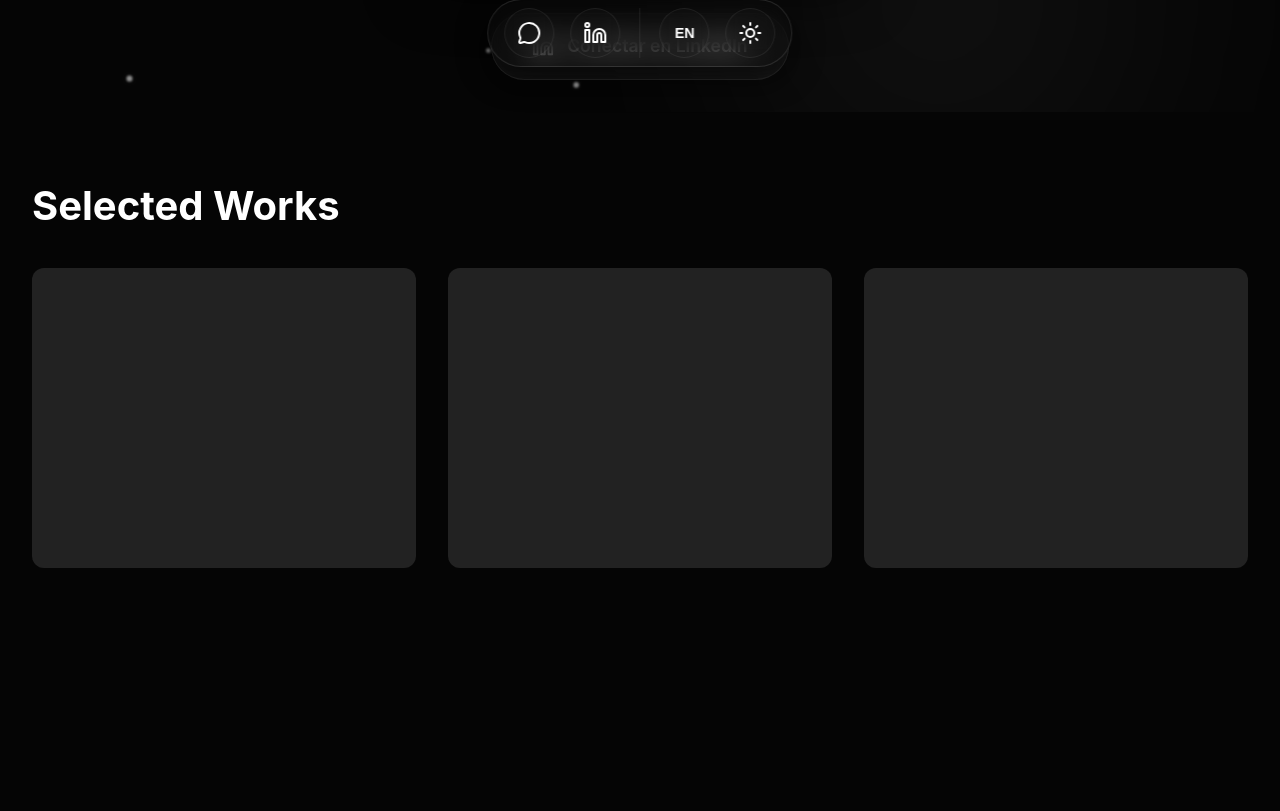
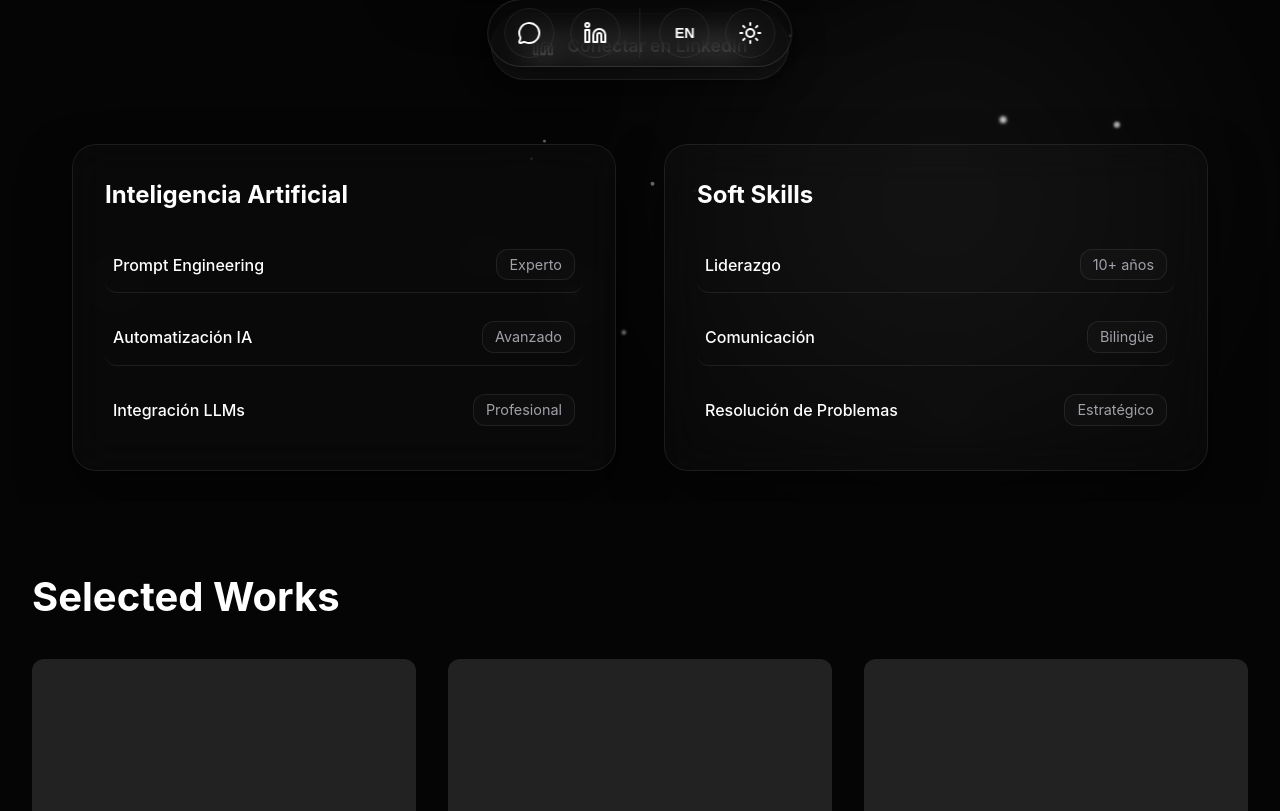
Before and after one commit to Francisco-V98/portfolio-q1-2026, a React (Vite) app: page / in a window 1280 px wide. Shown: the part 709-1520 px from the top of the page. Built offline with nearby package versions, Linux system fonts and the light colour scheme.

Commit message:
feat: Add AI and Soft Skills statistics section to the Hero component with corresponding translations.

```diff
--- a/src/components/Hero.tsx
+++ b/src/components/Hero.tsx
@@ -42,11 +42,13 @@ export default function Hero() {
         <section style={{
             minHeight: '100vh',
             display: 'flex',
+            flexDirection: 'column',
             alignItems: 'center',
             justifyContent: 'center',
             position: 'relative',
             overflow: 'hidden',
-            padding: '2rem'
+            padding: '2rem',
+            gap: '4rem'
         }} onMouseMove={handleGlobalMouseMove} onMouseLeave={handleMouseLeaveSection}>
 
             <BackgroundEffect />
@@ -241,14 +243,177 @@ export default function Hero() {
                 </motion.div>
 
             </div>
+
+            {/* Bottom Stats Section - AI & Soft Skills */}
+            <motion.div
+                initial={{ opacity: 0, y: 30 }}
+                animate={{ opacity: 1, y: 0 }}
+                transition={{ duration: 0.8, delay: 0.5 }}
+                style={{
+                    width: '100%',
+                    maxWidth: '1200px',
+                    display: 'grid',
+                    gridTemplateColumns: '1fr 1fr',
+                    gap: '3rem',
+                    padding: '0 2rem'
+                }}
+            >
+                {/* AI Stats */}
+                <motion.div
+                    whileHover={{
+                        scale: 1.02,
+                        boxShadow: '0 30px 60px rgba(0,0,0,0.3)'
+                    }}
+                    transition={{ type: "spring", stiffness: 300, damping: 25 }}
+                    style={{
+                        background: 'var(--glass-bg)',
+                        backdropFilter: 'blur(20px)',
+                        border: '1px solid var(--glass-border)',
+                        borderRadius: '24px',
+                        padding: '2rem',
+                        boxShadow: 'var(--glass-shadow)',
+                        cursor: 'pointer'
+                    }}
+                >
+                    <h3 style={{
+                        fontSize: '1.5rem',
+                        fontWeight: 700,
+                        marginBottom: '1.5rem',
+                        color: 'var(--text-color)'
+                    }}>
+                        {t.hero.bottomStats.aiTitle}
+                    </h3>
+                    <div style={{ display: 'flex', flexDirection: 'column', gap: '1rem' }}>
+                        {t.hero.bottomStats.aiItems.map((item: any, idx: number) => (
+                            <motion.div
+                                key={idx}
+                                whileHover={{
+                                    x: 5,
+                                    backgroundColor: 'var(--icon-box-bg)'
+                                }}
+                                transition={{ type: "spring", stiffness: 400, damping: 25 }}
+                                style={{
+                                    display: 'flex',
+                                    justifyContent: 'space-between',
+                                    alignItems: 'center',
+                                    padding: '0.75rem 0.5rem',
+                                    borderRadius: '12px',
+                                    borderBottom: idx < t.hero.bottomStats.aiItems.length - 1 ? '1px solid var(--glass-border)' : 'none',
+                                    cursor: 'pointer'
+                                }}
+                            >
+                                <span style={{ color: 'var(--text-color)', fontWeight: 500 }}>{item.label}</span>
+                                <motion.span
+                                    whileHover={{
+                                        scale: 1.1,
+                                        backgroundColor: 'var(--button-glass-hover)'
+                                    }}
+                                    style={{
+                                        color: 'var(--secondary-text)',
+                                        fontSize: '0.9rem',
+                                        background: 'var(--icon-box-bg)',
+                                        padding: '0.25rem 0.75rem',
+                                        borderRadius: '12px',
+                                        border: '1px solid var(--glass-border)'
+                                    }}
+                                >{item.value}</motion.span>
+                            </motion.div>
+                        ))}
+                    </div>
+                </motion.div>
+
+                {/* Soft Skills Stats */}
+                <motion.div
+                    whileHover={{
+                        scale: 1.02,
+                        boxShadow: '0 30px 60px rgba(0,0,0,0.3)'
+                    }}
+                    transition={{ type: "spring", stiffness: 300, damping: 25 }}
+                    style={{
+                        background: 'var(--glass-bg)',
+                        backdropFilter: 'blur(20px)',
+                        border: '1px solid var(--glass-border)',
+                        borderRadius: '24px',
+                        padding: '2rem',
+                        boxShadow: 'var(--glass-shadow)',
+                        cursor: 'pointer'
+                    }}
+                >
+                    <h3 style={{
+                        fontSize: '1.5rem',
+                        fontWeight: 700,
+                        marginBottom: '1.5rem',
+                        color: 'var(--text-color)'
+                    }}>
+                        {t.hero.bottomStats.softSkillsTitle}
+                    </h3>
+                    <div style={{ display: 'flex', flexDirection: 'column', gap: '1rem' }}>
+                        {t.hero.bottomStats.softSkillsItems.map((item: any, idx: number) => (
+                            <motion.div
+                                key={idx}
+                                whileHover={{
+                                    x: 5,
+                                    backgroundColor: 'var(--icon-box-bg)'
+                                }}
+                                transition={{ type: "spring", stiffness: 400, damping: 25 }}
+                                style={{
+                                    display: 'flex',
+                                    justifyContent: 'space-between',
+                                    alignItems: 'center',
+                                    padding: '0.75rem 0.5rem',
+                                    borderRadius: '12px',
+                                    borderBottom: idx < t.hero.bottomStats.softSkillsItems.length - 1 ? '1px solid var(--glass-border)' : 'none',
+                                    cursor: 'pointer'
+                                }}
+                            >
+                                <span style={{ color: 'var(--text-color)', fontWeight: 500 }}>{item.label}</span>
+                                <motion.span
+                                    whileHover={{
+                                        scale: 1.1,
+                                        backgroundColor: 'var(--button-glass-hover)'
+                                    }}
+                                    style={{
+                                        color: 'var(--secondary-text)',
+                                        fontSize: '0.9rem',
+                                        background: 'var(--icon-box-bg)',
+                                        padding: '0.25rem 0.75rem',
+                                        borderRadius: '12px',
+                                        border: '1px solid var(--glass-border)'
+                                    }}
+                                >{item.value}</motion.span>
+                            </motion.div>
+                        ))}
+                    </div>
+                </motion.div>
+            </motion.div>
+
         </section>
     );
 }
 
 function StatItem({ icon, title, subtitle, align = 'right' }: { icon: any, title: string, subtitle: string, align?: 'left' | 'right' }) {
     return (
-        <div style={{ display: 'flex', alignItems: 'center', gap: '1rem', flexDirection: align === 'left' ? 'row' : 'row-reverse' }}>
-            <div style={{
+        <motion.div
+            whileHover={{
+                scale: 1.05,
+                x: align === 'left' ? 5 : -5
+            }}
+            transition={{ type: "spring", stiffness: 300, damping: 20 }}
+            style={{
+                display: 'flex',
+                alignItems: 'center',
+                gap: '1rem',
+                flexDirection: align === 'left' ? 'row' : 'row-reverse',
+                cursor: 'pointer'
+            }}
+        >
+            <motion.div
+                whileHover={{
+                    rotate: [0, -10, 10, -10, 0],
+                    backgroundColor: 'var(--button-glass-hover)'
+                }}
+                transition={{ duration: 0.5 }}
+                style={{
                     width: '56px',
                     height: '56px',
                     borderRadius: '16px',
@@ -260,13 +425,14 @@ function StatItem({ icon, title, subtitle, align = 'right' }: { icon: any, title
                     justifyContent: 'center',
                     color: 'var(--text-color)',
                     boxShadow: '0 4px 10px rgba(0,0,0,0.05)'
-            }}>
+                }}
+            >
                 {icon}
-            </div>
+            </motion.div>
             <div>
                 <h3 style={{ fontSize: '1.1rem', fontWeight: 600 }}>{title}</h3>
                 <p style={{ fontSize: '0.9rem', color: 'var(--secondary-text)' }}>{subtitle}</p>
             </div>
-        </div>
+        </motion.div>
     )
 }
--- a/src/data/translations.ts
+++ b/src/data/translations.ts
@@ -25,6 +25,20 @@ export const translations = {
                 p1: "Soy Francisco Colmenarez, un profesional con un perfil híbrido que une diseño, desarrollo y estrategia de IA.",
                 p2: "Con más de 10 años de trayectoria, he evolucionado hasta consolidar un perfil integral como Product Designer y Desarrollador Móvil (Flutter).",
                 p3: "Mi objetivo es unir diseño, código e IA para crear productos digitales con propósito."
+            },
+            bottomStats: {
+                aiTitle: "Inteligencia Artificial",
+                aiItems: [
+                    { label: "Prompt Engineering", value: "Experto" },
+                    { label: "Automatización IA", value: "Avanzado" },
+                    { label: "Integración LLMs", value: "Profesional" }
+                ],
+                softSkillsTitle: "Soft Skills",
+                softSkillsItems: [
+                    { label: "Liderazgo", value: "10+ años" },
+                    { label: "Comunicación", value: "Bilingüe" },
+                    { label: "Resolución de Problemas", value: "Estratégico" }
+                ]
             }
         },
         nav: {
@@ -59,6 +73,20 @@ export const translations = {
                 p1: "I'm Francisco Colmenarez, a professional with a hybrid profile that unites design, development, and AI strategy.",
                 p2: "With over 10 years of experience, I have evolved into a comprehensive profile as a Product Designer and Mobile Developer (Flutter).",
                 p3: "My goal is to bridge design, code, and AI to create purposeful digital products."
+            },
+            bottomStats: {
+                aiTitle: "Artificial Intelligence",
+                aiItems: [
+                    { label: "Prompt Engineering", value: "Expert" },
+                    { label: "AI Automation", value: "Advanced" },
+                    { label: "LLM Integration", value: "Professional" }
+                ],
+                softSkillsTitle: "Soft Skills",
+                softSkillsItems: [
+                    { label: "Leadership", value: "10+ years" },
+                    { label: "Communication", value: "Bilingual" },
+                    { label: "Problem Solving", value: "Strategic" }
+                ]
             }
         },
         nav: {
```
Lines whose indentation alone changed are shown as unchanged.
